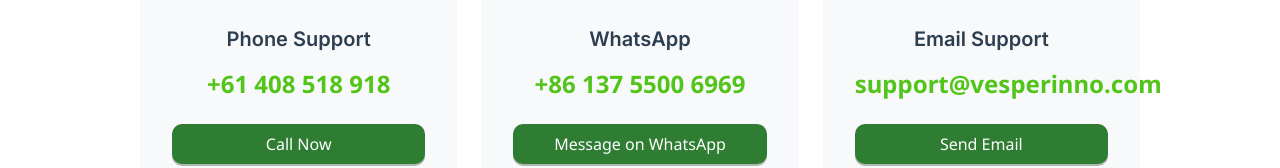
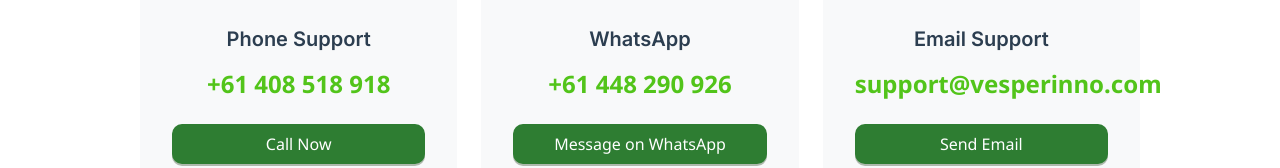
Before and after one commit to Randyren2024/vesper_vue, a Vue app: page /support in a window 1280 px wide. Shown: the part 710-878 px from the top of the page. Built offline with nearby package versions, Linux system fonts and the light colour scheme.

Commit message:
Fix WhatsApp number on Support page

```diff
--- a/src/views/SupportView.vue
+++ b/src/views/SupportView.vue
@@ -36,7 +36,7 @@
           <div class="support-card">
             <div class="support-icon">💬</div>
             <h3>WhatsApp</h3>
-            <p class="support-phone">+86 137 5500 6969</p>
+            <p class="support-phone">+61 448 290 926</p>
             <a-button type="primary" size="large" block @click="openWhatsApp">Message on WhatsApp</a-button>
           </div>
 
```
